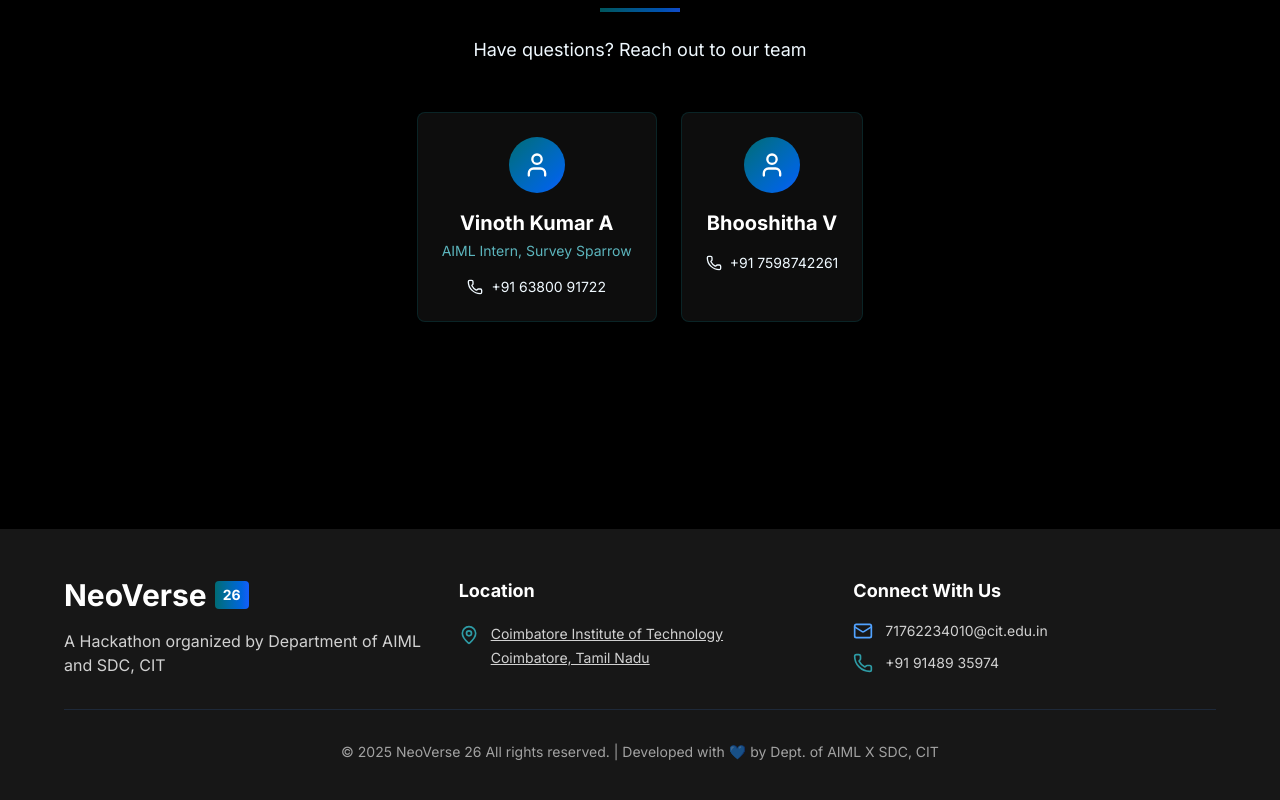
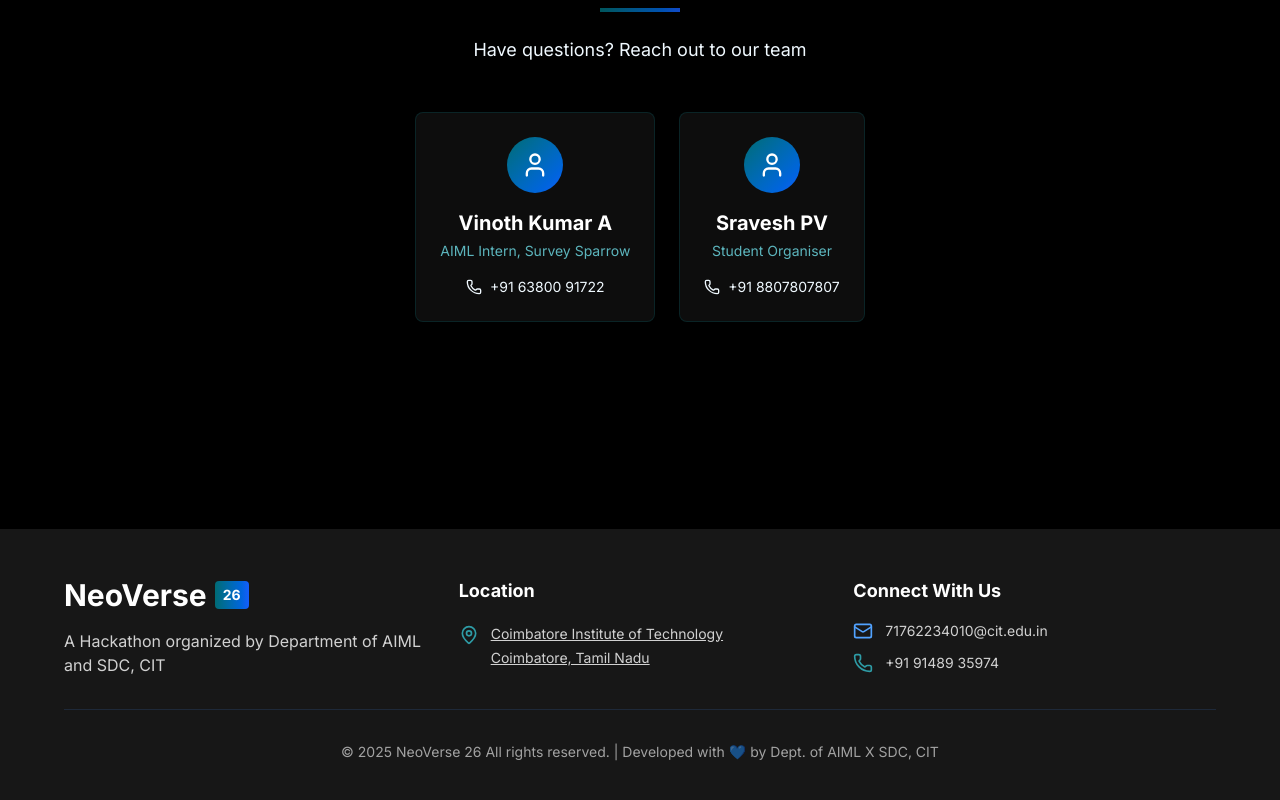
Before and after one commit to BHOOSHITHA/neoverse_26, a React (Vite) app: page / in a window 1280 px wide. Shown: the part 8896-9696 px from the top of the page. Built offline with nearby package versions, Linux system fonts and the light colour scheme.

Commit message:
Initial Commit

```diff
--- a/src/components/ContactsSection.tsx
+++ b/src/components/ContactsSection.tsx
@@ -8,9 +8,9 @@ export default function ContactsSection() {
       phone: '+91 63800 91722'
     },
     {
-      name: 'Bhooshitha V',
-      role: '',
-      phone: '+91 7598742261'
+      name: 'Sravesh PV',
+      role: 'Student Organiser',
+      phone: '+91 8807807807'
     }
   ];
 
```
